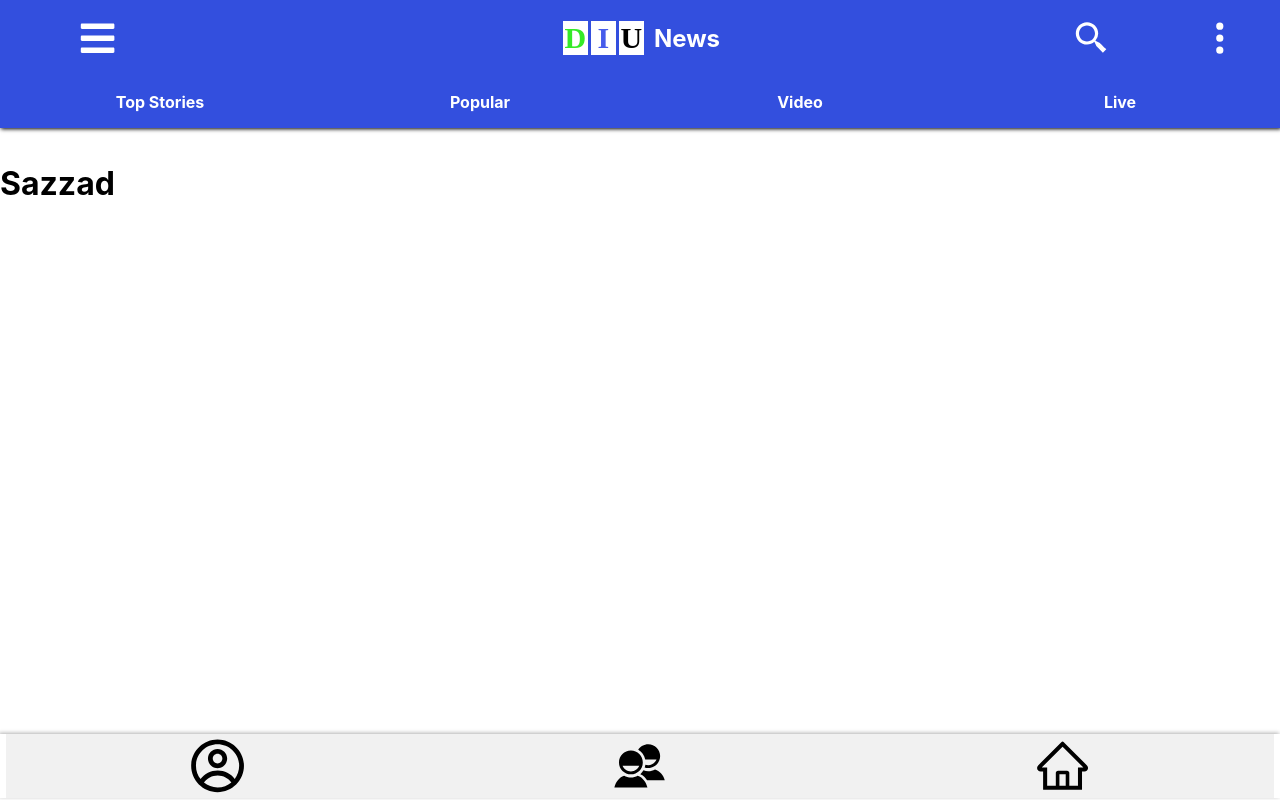
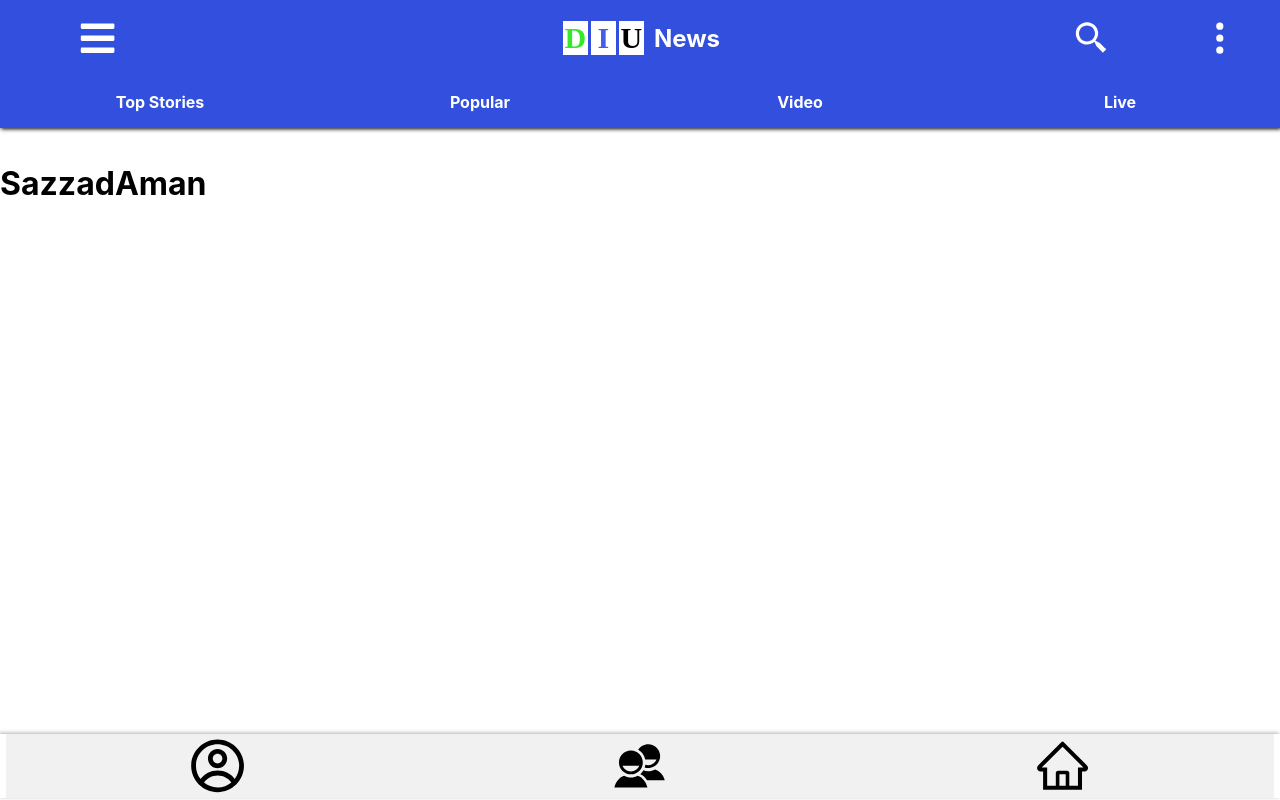
Before and after one commit to amandiu/daily-daffodil, a React (Create React App) app: page / in a window 1280 px wide. Built offline with nearby package versions, Linux system fonts and the light colour scheme.

Commit message:
add new name in profile.js
no

```diff
--- a/src/component/user/SignIn.js
+++ b/src/component/user/SignIn.js
@@ -5,6 +5,7 @@ function SignIn (props){
     return(
         <div className='sign-in' style={{display: props.display}}>
             <h1>Sazzad</h1>
+            <h1>Aman</h1>
         </div>
     );
 }
```
